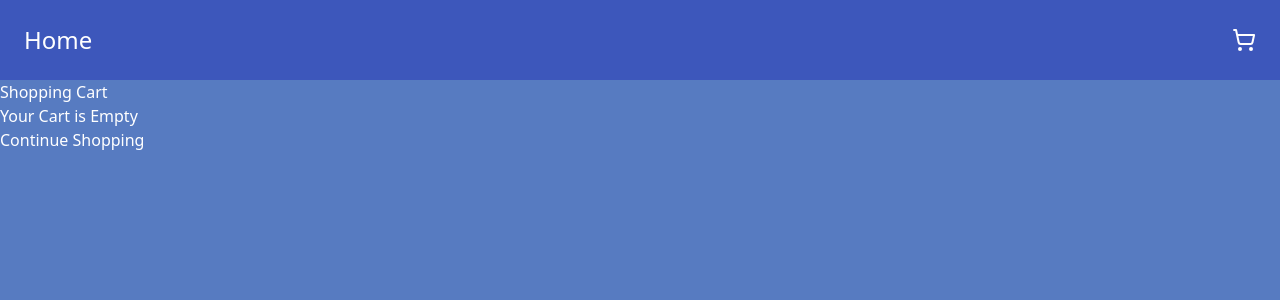
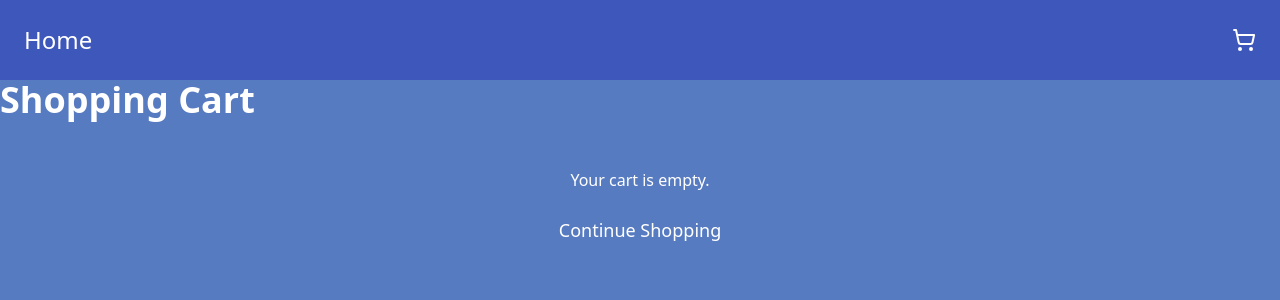
Before and after one commit to khadarbashajilan/XPCart, a React (Vite) app: page /cart in a window 1280 px wide. Shown: the top 300 px of the page. Built offline with nearby package versions, Linux system fonts and the light colour scheme.

Commit message:
remove from cart function/button implemented

```diff
--- a/src/context/CartContext.tsx
+++ b/src/context/CartContext.tsx
@@ -1,4 +1,4 @@
-import { createContext, useContext, useState } from "react";
+import { createContext, useContext, useEffect, useState } from "react";
 import type { CartContextType, cartItem } from "../types/types";
 import { products } from "../data/products";
 
@@ -14,8 +14,42 @@ export default function CartProvider({
   children: React.ReactNode;
 }) {
 
+   // Initialize cart state with localStorage data or empty array
+  const [cart, setCart] = useState<cartItem[]>(() => {
+    const savedCart = localStorage.getItem('cart');          // Try to get saved cart
+    return savedCart ? JSON.parse(savedCart) : [];          // Parse if exists, else empty
+  });
 
-  const [cart, setCart] = useState<cartItem[]>([]);
+  // Initialize cartTotal state with localStorage data or zero
+  const [cartTotal, setCartTotal] = useState<number>(() => {
+    const savedTotal = localStorage.getItem('cartTotal');    // Try to get saved total
+    return savedTotal ? JSON.parse(savedTotal) : 0;         // Parse if exists, else 0
+  });
+
+  // Save cart to localStorage whenever it changes
+  useEffect(() => {
+    localStorage.setItem('cart', JSON.stringify(cart));     // Persist cart data
+  }, [cart]);
+
+  // Calculate and update cart total whenever cart changes
+  useEffect(() => {
+    setCartTotal((() => {
+      return cart.reduce((accumulator, item) => {
+        const product = products.find((p) => p.id === item.ProductId); // Find product
+        if (product) {
+          return accumulator + product.price * item.quantity;  // Add to total
+        }
+        localStorage.setItem('cartTotal', JSON.stringify(cartTotal)); // Save total
+        return 0;                                             // Return 0 if product not found
+      }, 0);
+    })());
+  }, [cart]);
+
+  // cartTotal -> This state holds the total price of all items in the cart
+  // It is calculated by multiplying the price of each product by its quantity in the cart
+  // and summing these values up
+  // It is updated whenever the cart changes
+
 
   function addToCart(id: number) {
     setCart((prevCart) => {
@@ -37,12 +71,20 @@ export default function CartProvider({
 
 
 
-
-  const removeFromCart = (id: number) => {
-    setCart((prev) => prev.filter((item) => item.ProductId !== id));
-  };
-  // removeFromCart -> Filter out the item with the given id from the cart
-  // This will remove the item from the cart
+function removeFromCart(id: number) {
+  setCart((prevCart: cartItem[]) =>
+    prevCart.map((item) =>
+        item.ProductId === id
+          ? { ...item, quantity: item.quantity - 1 }
+          : item
+      )
+      .filter((item) => item.quantity > 0)
+  );
+}
+  // removeFromCart -> This function decreases the quantity of a specific item in the cart
+  // If the quantity goes to zero, it removes the item from the cart
+  // It maps through the cart, decreasing the quantity of the specified item
+  // and filters out any items with a quantity of zero
 
 
 
@@ -54,6 +96,13 @@ export default function CartProvider({
   // If the item exists, return its quantity, otherwise return 0
   // This is used to check how many of a specific product is in the cart
 
+
+  const deleteFromCart=(id:number)=>{
+    setCart((prevCart) => prevCart.filter((item) => item.ProductId !== id));
+  }
+  // deleteFromCart -> This function removes a specific item from the cart
+  // It filters the cart to exclude the item with the specified id
+  // This is used when the user wants to completely remove an item from the cart
 
 
 
@@ -82,14 +131,25 @@ export default function CartProvider({
   // to the product object, returning an array of products with their quantities
 
 
+  // Clear entire cart and remove from localStorage
+  const clearCart = () => {
+  setCart([]);
+  setCartTotal(0);
+  localStorage.removeItem('cart');
+  localStorage.removeItem('cartTotal');
+};
+
   return (
     <CartContext.Provider
       value={{
         cart,
         cartProducts,
         addToCart,
+        clearCart,
         removeFromCart,
         getProductQuantity,
+        deleteFromCart,
+        cartTotal,
       }}
     >
       {children}
--- a/src/pages/CartPage.tsx
+++ b/src/pages/CartPage.tsx
@@ -1,22 +1,90 @@
 import React from 'react'
 import { useCart } from '../context/CartContext'
 import { Link } from 'react-router-dom';
+import { Minus, Plus, Trash2 } from 'lucide-react';
 
 const CartPage = () => {
-  const {cart, cartProducts} = useCart();
-  console.log(cartProducts)
+  const {cart, cartProducts, removeFromCart, addToCart, deleteFromCart, cartTotal, clearCart} = useCart();
   return (
-    <section>
-      <h2>Shopping Cart</h2>
-      {cart.length == 0?
-      (<div>
-        <h2>Your Cart is Empty</h2>
-        <Link to="/">Continue Shopping</Link>
-      </div>):
-      (
-        <div>
+    <section className="space-y-12">
+      <h2 className="text-4xl font-bold">Shopping Cart</h2>
 
+      {cart.length === 0 ? (
+        <div className="flex flex-col items-center gap-y-4">
+          <h2>Your cart is empty.</h2>
+          <Link
+            to="/"
+            className="flex items-center justify-center gap-x-4  px-4 py-2 rounded-sm text-lg"
+          >
+            Continue Shopping
+          </Link>
         </div>
+      ) : (
+        <>
+          <div className="space-y-8">
+            {cartProducts.map((cartProduct) => (
+              <div
+                key={cartProduct.id}
+                className="flex gap-4 justify-between border-b border-[#A64D79]  pb-4"
+              >
+                <div className="flex flex-col gap-4 sm:flex-row sm:items-center">
+                  <Link to={`/${cartProduct.url}`}>
+                    <figure className="size-24 md:size-48">
+                      <img
+                        src={cartProduct.image}
+                        alt={cartProduct.name}
+                        className="rounded-sm size-full object-cover"
+                      />
+                    </figure>
+                  </Link>
+
+                  <div>
+                    <p className="font-bold ">
+                      {cartProduct.name}
+                    </p>
+                    <p>${cartProduct.price}</p>
+                  </div>
+                </div>
+
+                <div className="flex items-center gap-x-4">
+                  <div className="flex justify-between flex-col-reverse items-center gap-4 border border-[#3B1C32] rounded-sm p-2 lg:w-fit lg:gap-x-8 sm:flex-row">
+                    <button
+                      className="border border-[#A64D79] rounded-sm px-2 py-1 cursor-pointer disabled:bg-gray-700 disabled:border-transparent"
+                      onClick={() => removeFromCart(cartProduct.id)}
+                    >
+                      <Minus className="size-5 text-white" />
+                    </button>
+
+                    <span>{cartProduct.quantity}</span>
+
+                    <button
+                      className="border border-[#A64D79]  rounded-sm px-2 py-1 cursor-pointer"
+                      onClick={() => addToCart(cartProduct.id)}
+                    >
+                      <Plus className="size-5 text-white" />
+                    </button>
+                  </div>
+
+                  <button onClick={() => deleteFromCart(cartProduct.id)}>
+                    <Trash2 className="size-5" />
+                  </button>
+                </div>
+              </div>
+            ))}
+          </div>
+
+          <div className='flex items-end justify-between m-5'>
+            <p className="text-2xl ">
+              Total:{" "}
+              <span className="text-white font-bold">
+                ${cartTotal.toFixed(2)}
+              </span>
+            </p>
+            <button className="mt-4 px-4 py-2  text-white rounded-sm" onClick={() => clearCart()}>
+              Clear Cart
+            </button>
+          </div>
+        </>
       )}
     </section>
   )
--- a/src/pages/ProductPage.tsx
+++ b/src/pages/ProductPage.tsx
@@ -17,11 +17,7 @@ const ProductPage = () => {
     // or return null/undefined, or show an error message
   }
 
-  // const {cart}=useCart();
-  const {addToCart}=useCart();
-  const {removeFromCart}=useCart();
-
-  const {getProductQuantity} = useCart();
+  const {addToCart, getProductQuantity, removeFromCart}=useCart();
 
   const quantity = getProductQuantity(product.id);
 
@@ -75,7 +71,7 @@ const ProductPage = () => {
                 <span>{quantity}</span>
 
                 <button
-                  className="  rounded-sm px-2 py-1 cursor-pointer"
+                  className="rounded-sm px-2 py-1 cursor-pointer"
                   onClick={() => addToCart(product.id)}
                 >
                   <Plus className="size-5 text-white" />
--- a/src/types/types.ts
+++ b/src/types/types.ts
@@ -25,8 +25,11 @@ export interface InCart extends CartProducts {
 
 export interface CartContextType{
     cart:cartItem[];
+    cartTotal:number;
     addToCart:(id:number)=>void;
     removeFromCart:(id:number)=>void;
+    deleteFromCart:(id:number)=>void;
     getProductQuantity:(id:number)=>number;
+    clearCart: () => void;
     cartProducts:InCart[];
 }
```
